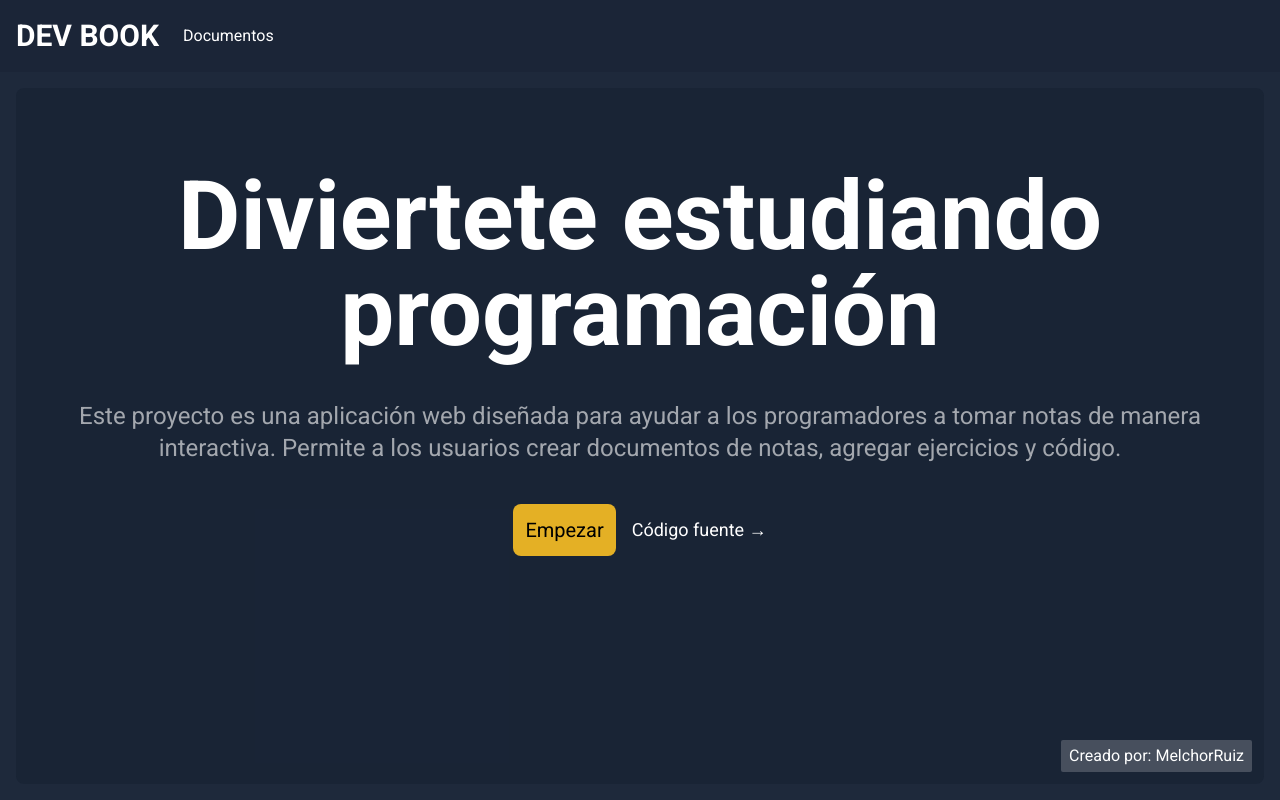
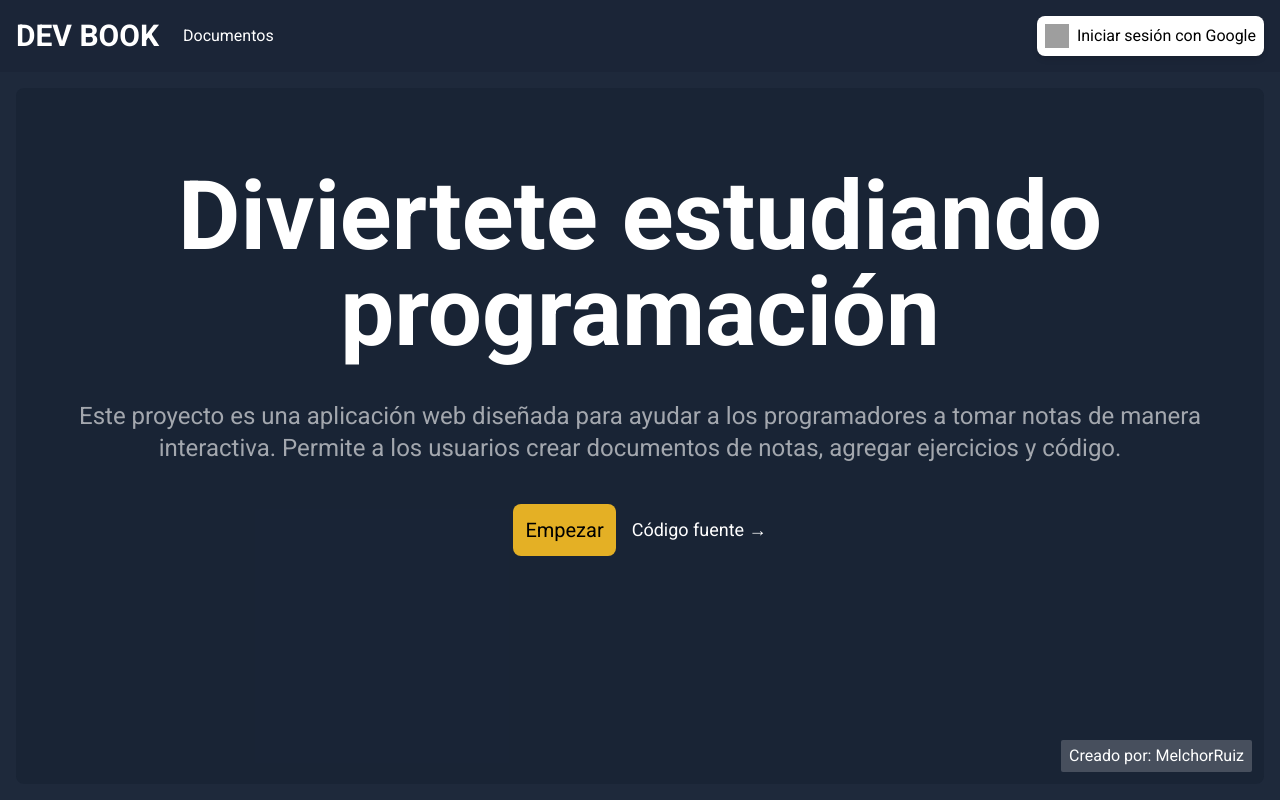
Before and after one commit to MelchorRuiz/DevBook, a React (Vite) app: page / in a window 1280 px wide. Built offline with nearby package versions, Linux system fonts and the light colour scheme; no server answers; grey boxes are pictures that could not be loaded.

Commit message:
Update Google login implementation to use useGoogleLogin hook

```diff
--- a/package.json
+++ b/package.json
@@ -12,7 +12,6 @@
   "dependencies": {
     "@monaco-editor/react": "^4.6.0",
     "@react-oauth/google": "^0.12.1",
-    "jwt-decode": "^4.0.0",
     "react": "^18.3.1",
     "react-code-blocks": "^0.1.6",
     "react-dom": "^18.3.1",
--- a/src/components/Auth.jsx
+++ b/src/components/Auth.jsx
@@ -1,22 +1,33 @@
-import { GoogleLogin, googleLogout } from '@react-oauth/google'
-import { jwtDecode } from 'jwt-decode'
+import { googleLogout, useGoogleLogin } from '@react-oauth/google'
 import useUserStore from '../store/useUserStore';
 
 export const LoginButton = () => {
     const { setUser } = useUserStore();
 
+    const googleLogin = useGoogleLogin({
+        onSuccess: async (tokenResponse) => {
+            const response = await fetch('https://www.googleapis.com/oauth2/v3/userinfo', {
+                headers: { Authorization: `Bearer ${tokenResponse.access_token}` },
+            });
+            const userInfo = await response.json();
+            setUser(userInfo, tokenResponse.access_token);
+        },
+        onError: errorResponse => {
+            alert('Ha ocurrido un error');
+            console.log(errorResponse);
+        },
+        scope: 'https://www.googleapis.com/auth/drive.file',
+    });
+
     return (
-        <GoogleLogin
-            className='h-12'
-            onSuccess={(credentialResponse) => {
-                const token = credentialResponse.credential;
-                const user = jwtDecode(token);
-                setUser(user, token);
-            }}
-            onError={() => {
-                console.log('Login Failed');
-            }}
-        />
+        <button className='flex items-center gap-2 bg-white p-2 rounded-lg shadow-md hover:shadow-lg' onClick={googleLogin}>
+            <img
+                src='https://developers.google.com/identity/images/g-logo.png'
+                alt='google logo'
+                className='size-6'
+            />
+            <label className='text-black hover:cursor-pointer'>Iniciar sesión con Google</label>
+        </button>
     )
 };
 
```
Also changed, not shown: 1 other file (tests, documents, lock files or other folders).
